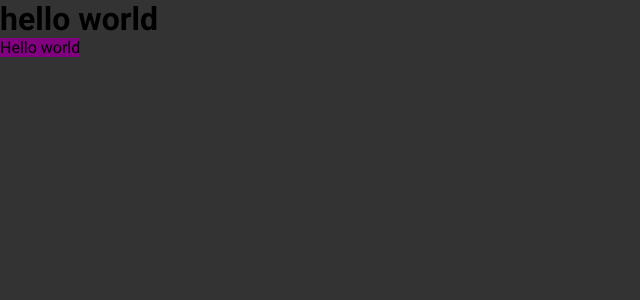
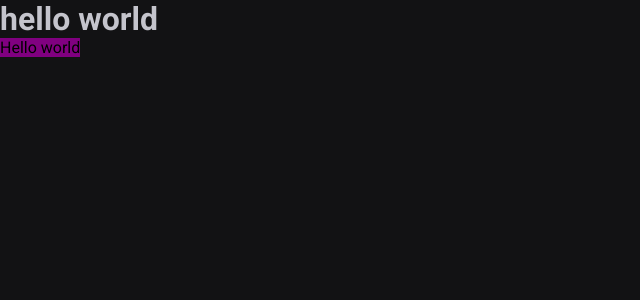
Before and after one commit to ylyra/ignite-timer, a React (Vite) app: page / in a window 1280 px wide. Shown: the top 300 px of the page, without its empty margins (0-640 px from the left). Built offline with nearby package versions, Linux system fonts and the light colour scheme.

Commit message:
style(global): created global styles

```diff
--- a/src/styles/global.ts
+++ b/src/styles/global.ts
@@ -8,12 +8,13 @@ export const GlobalStyle = createGlobalStyle`
   }
 
   :focus {
-    outline: none;
+    outline: 0;
     box-shadow: 0 0 0 2px ${({ theme }) => theme.colors.green[500]};
   }
 
   body {
-    background: #333;
+    background: ${({ theme }) => theme.colors.gray[900]};
+    color: ${({ theme }) => theme.colors.gray[300]};
   }
 
   body, input, textarea, button {
```
